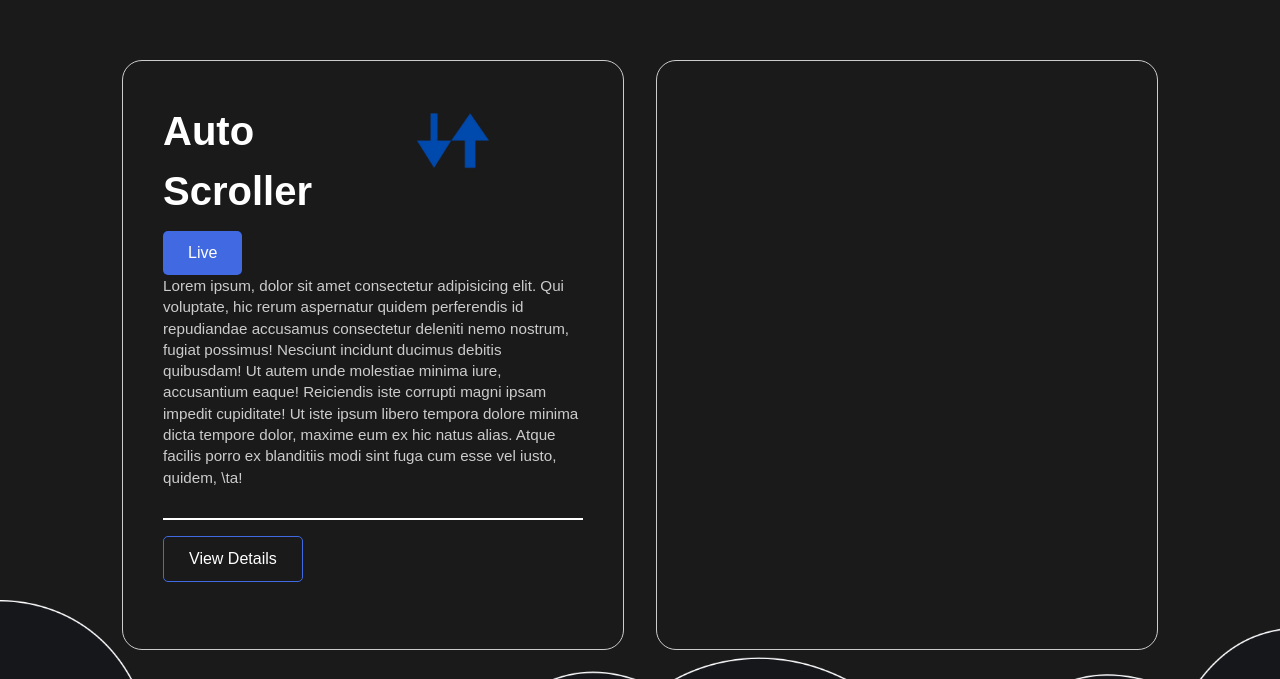
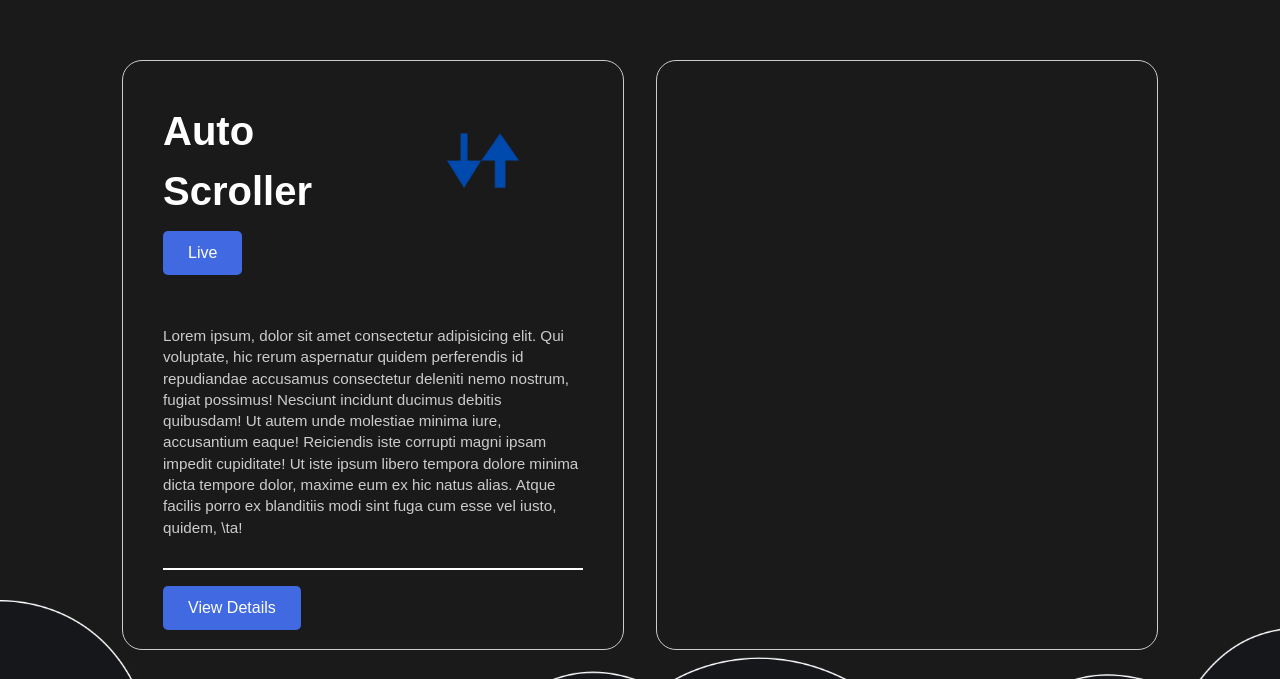
Before and after one commit to GDG-IILM/web_gdg_iilm, a plain HTML site: page project/project.html in a window 1280 px wide. Shown: the part 1062-1741 px from the top of the page. Drawn offline with nearby package versions, Linux system fonts and the light colour scheme.

Commit message:
little changes in CSS

```diff
--- a/project/project.css
+++ b/project/project.css
@@ -23,6 +23,7 @@ body {
     top: 0;
     z-index: 100;
     border-bottom: #cccccc 1px solid;
+    margin-left: -20px;
 }
 
 .logo img {
@@ -95,7 +96,7 @@ body {
 
 .project-card:hover {
     transform: perspective(1000px) rotateX(var(--rotateX)) rotateY(var(--rotateY));
-    box-shadow: 0 25px 35px rgba(116, 170, 170, 0.5);
+    box-shadow: 25px 25px 35px rgba(116, 170, 170, 0.5);
 }
 
 .content {
@@ -111,8 +112,8 @@ body {
 
 .project-logo {
     position: absolute;
-    top: 40px;
-    right: 120px;
+    top: 60px;
+    right: 90px;
     width: 100px;
     height: 100px;
     border-radius: 50%;
@@ -120,6 +121,7 @@ body {
     display: flex;
     justify-content: center;
     align-items: center;
+
 }
 
 .icon {
@@ -142,6 +144,7 @@ body {
     line-height: 1.4;
     color: #cccccc;
     margin-bottom: 30px;
+    margin-top: 50px;
 }
 
 .buttons {
@@ -165,14 +168,14 @@ body {
 }
 
 .details {
-    background: transparent;
+    background: #4169e1;
     color: white;
-    border: 1px solid #4169e1;
+    /* border: 1px solid #4169e1; */
 }
 
 .btn:hover {
-    transform: translateY(-2px);
-    box-shadow: 0 5px 15px rgba(65, 105, 225, 0.3);
+    transform: translateY(-4px);
+    box-shadow: 0 5px 15px rgba(204, 204, 204, 0.3);
 }
 
 /* Responsive Design */
```
